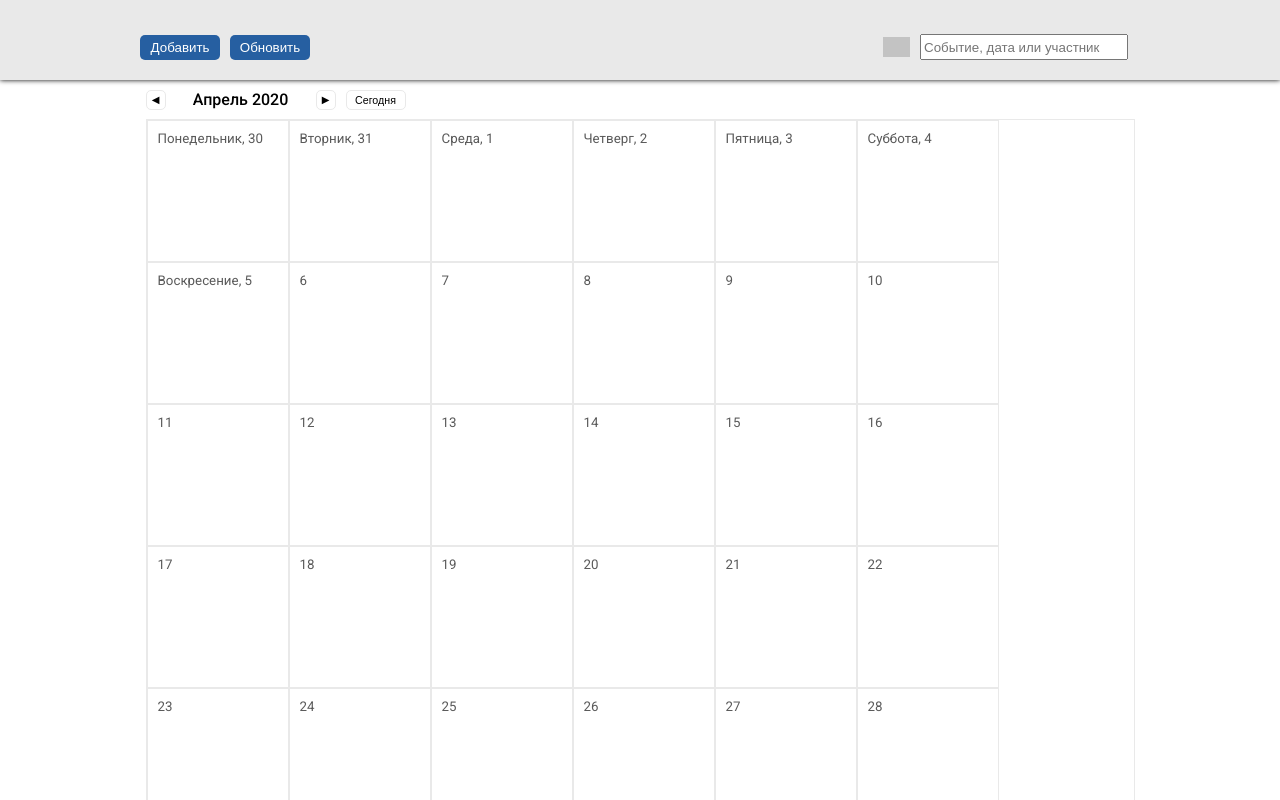
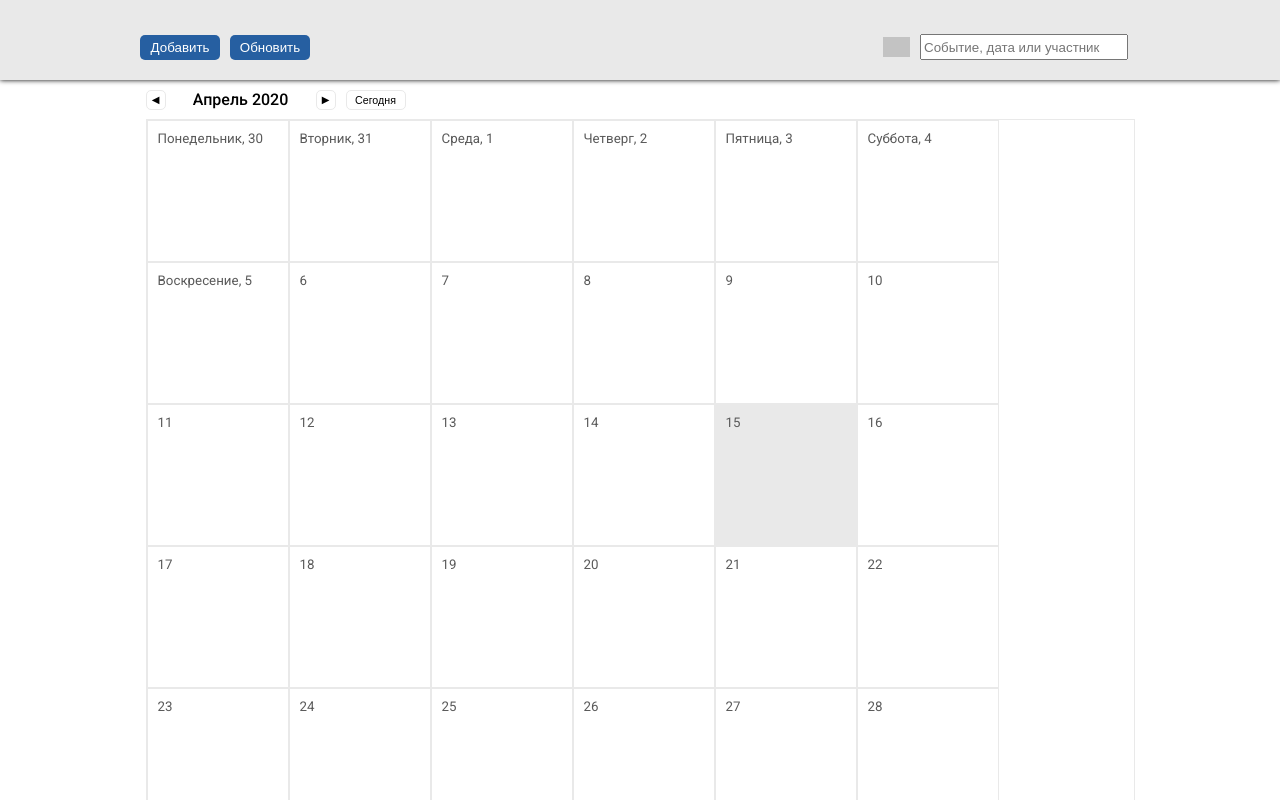
Before and after one commit to mitr0fan/calendar-task, an Angular app: page / in a window 1280 px wide. Shown: the top 800 px of the page. Built offline with nearby package versions, Linux system fonts and the light colour scheme; grey boxes are pictures that could not be loaded.

Commit message:
fixed bugs

```diff
--- a/src/app/components/date-item/date-item.component.html
+++ b/src/app/components/date-item/date-item.component.html
@@ -1,4 +1,4 @@
-<div [ngClass]="event ? 'day day_eventExist' : 'day day_eventNotExist'">
+<div [ngClass]="event ? 'day day_eventExist' : 'day'">
     <span *ngIf="index < 7">{{daysOfWeek[index]}}, {{day | date:'d'}}</span>
     <span *ngIf="index > 6">{{day | date:'d'}}</span>
     <span *ngIf="event" class="day__name">{{event.name}}</span>
```
Also changed, not shown: 5 other files (tests, documents, lock files or other folders).
